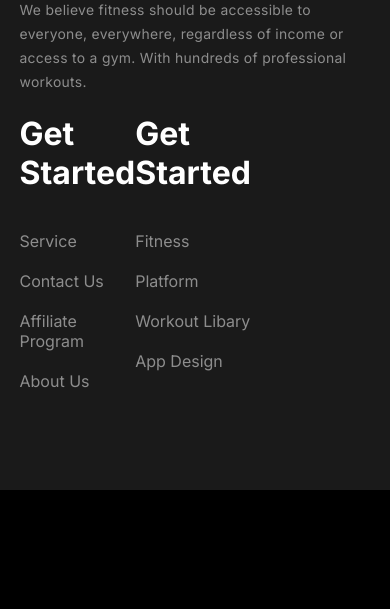
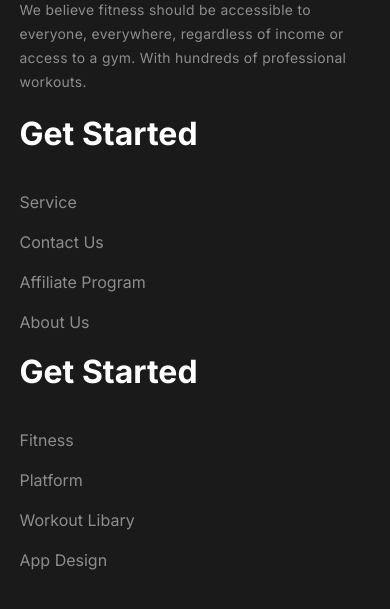
Before and after one commit to rakibulhasanroki/flex-mode, a plain HTML site: page index.html in a window 390 px wide. Shown: the part 7122-7731 px from the top of the page. Before the commit the page ends 7612 px from the top, so only its background shows below. Drawn offline with Linux system fonts and the light colour scheme; a web font is replaced by a local one.

Commit message:
flexmode responsive website  completed

```diff
--- a/styles/responsive.css
+++ b/styles/responsive.css
@@ -210,6 +210,10 @@
   }
   .flex-mode h1 {
     font-size: 4rem;
+  }
+  .get-flex {
+    flex-direction: column;
+    width: 100%;
   }
 }
 /* tablet */
```
